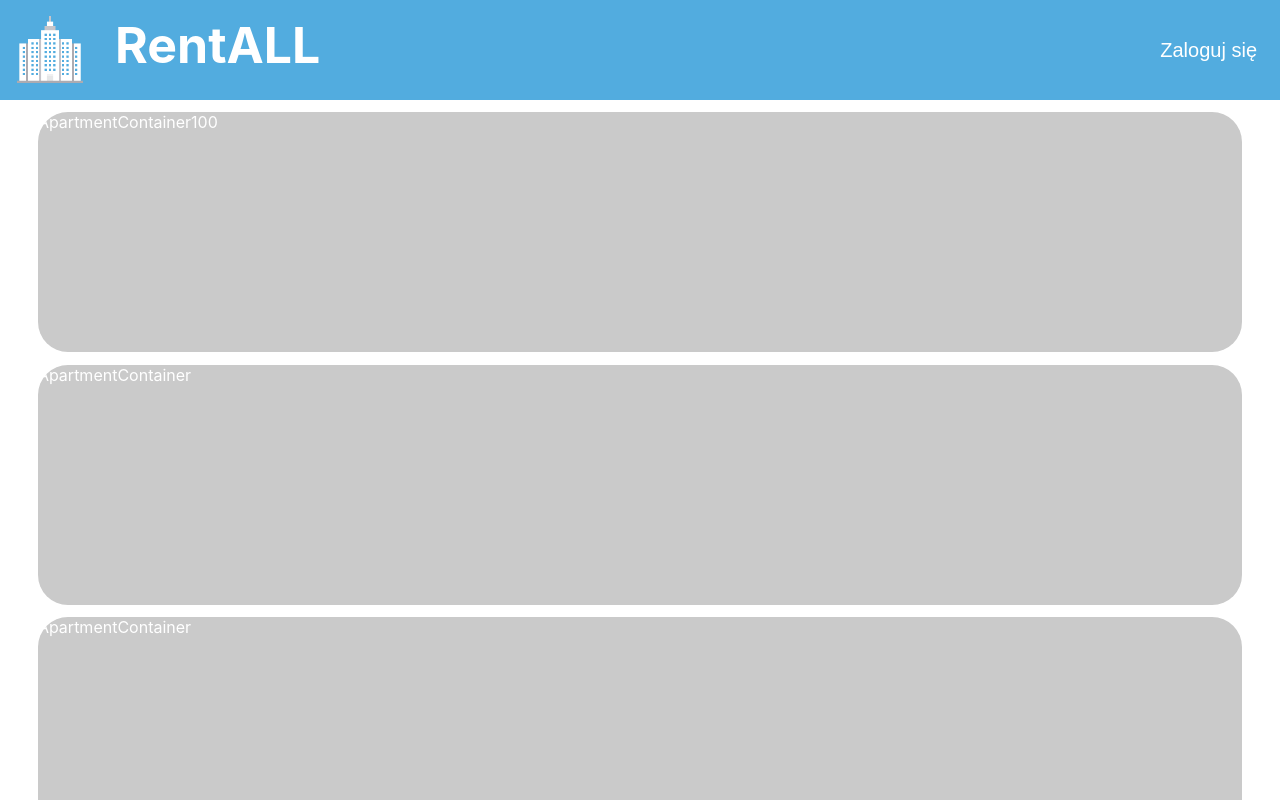
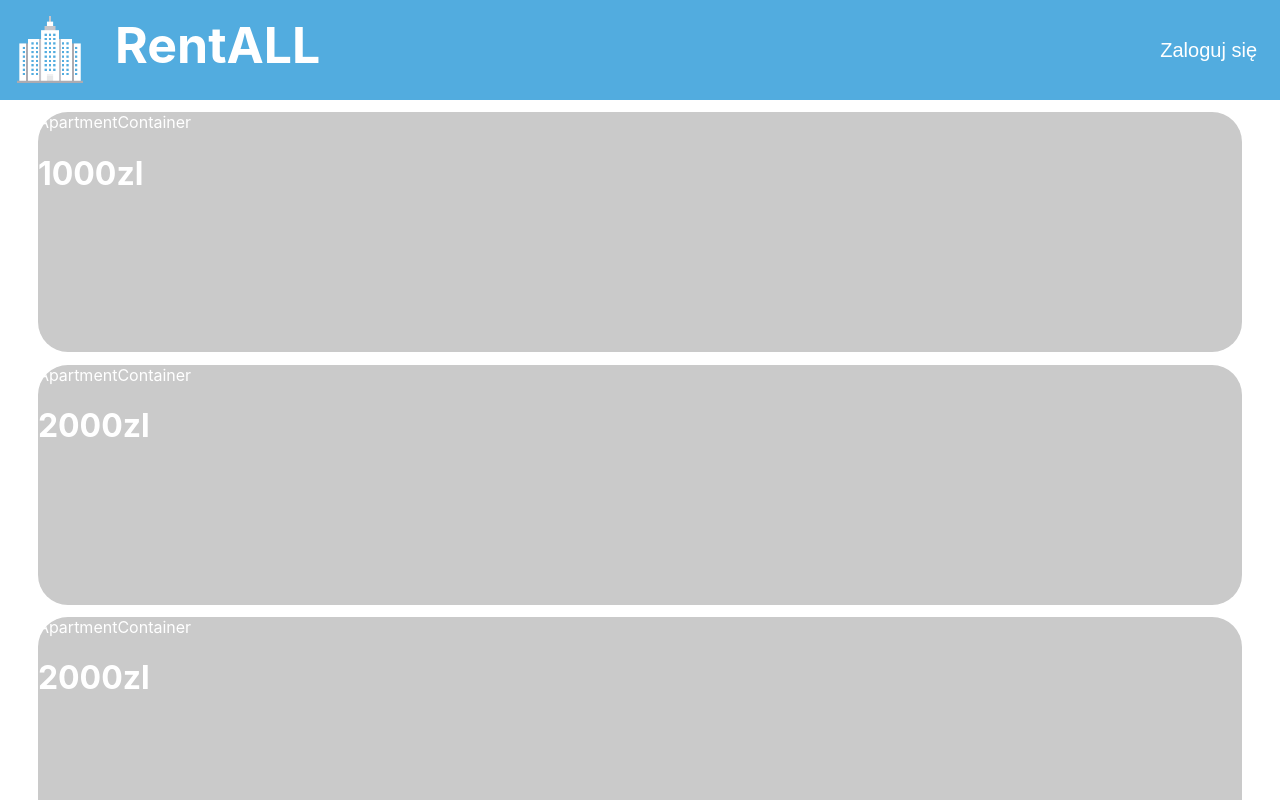
Before and after one commit to iAndRYou/RentALL, a React (Create React App) app in the folder frontend/: page / in a window 1280 px wide. Shown: the top 800 px of the page. Built offline with nearby package versions, Linux system fonts and the light colour scheme.

Commit message:
looping over map

```diff
--- a/frontend/src/App.js
+++ b/frontend/src/App.js
@@ -3,9 +3,13 @@ import { Logo, StyledHeader, AppTitle, LoginButton } from './components/Header.s
 import {StyledMainContainer} from './components/MainContainer.style';
 import {StyledApartmentContainer} from './components/ApartmentContainer.style';
 import logo from "./assets/logo.png";
+import React, {useState} from 'react';
 
 function App() {
+  const [apartments, setApartments] = useState(['1000zl', '2000zl', '2000zl', '2000zl', '2000zl']);
+
   return (
+
     <AppContainer>
       <StyledHeader>
         <Logo src={logo}></Logo>
@@ -14,15 +18,13 @@ function App() {
       </StyledHeader>
 
       <StyledMainContainer>
-        <StyledApartmentContainer price='100'/>
-        <StyledApartmentContainer/>
-        <StyledApartmentContainer/>
-        <StyledApartmentContainer/>
-        <StyledApartmentContainer/>
-        <StyledApartmentContainer/>
-        <StyledApartmentContainer/>
+        {
+        apartments.map(price => {
+          return <StyledApartmentContainer price={price}/>
+        })}
       </StyledMainContainer>
     </AppContainer>
+
   )
 }
 
--- a/frontend/src/components/ApartmentContainer.js
+++ b/frontend/src/components/ApartmentContainer.js
@@ -4,7 +4,7 @@ export default function ApartmentContainer({className, price}) {
   return (
     <div className={className} price={price}>
         ApartmentContainer
-        {price}
+        <h1>{price}</h1>
     </div>
   )
 }
```
